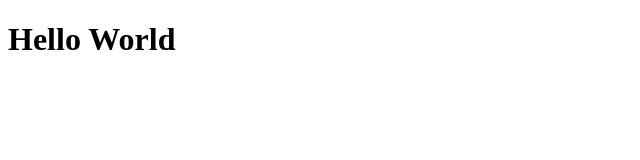
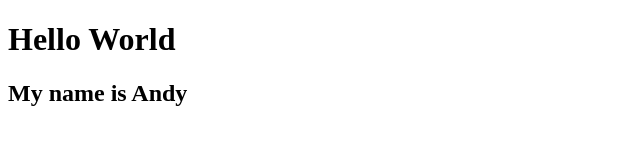
Before and after one commit to yifanw6-1365485/yifanw6-1365485.github.io, a plain HTML site: page index.html in a window 1280 px wide. Shown: the whole page, without its empty margins (0-640 px from the left). Drawn offline with Linux system fonts and the light colour scheme.

Commit message:
added name

```diff
--- a/index.html
+++ b/index.html
@@ -5,5 +5,6 @@
 	</head>
 	<body>
 		<h1>Hello World</h1>
+		<h2>My name is Andy</h2>
 	</body>
 </html>
```
